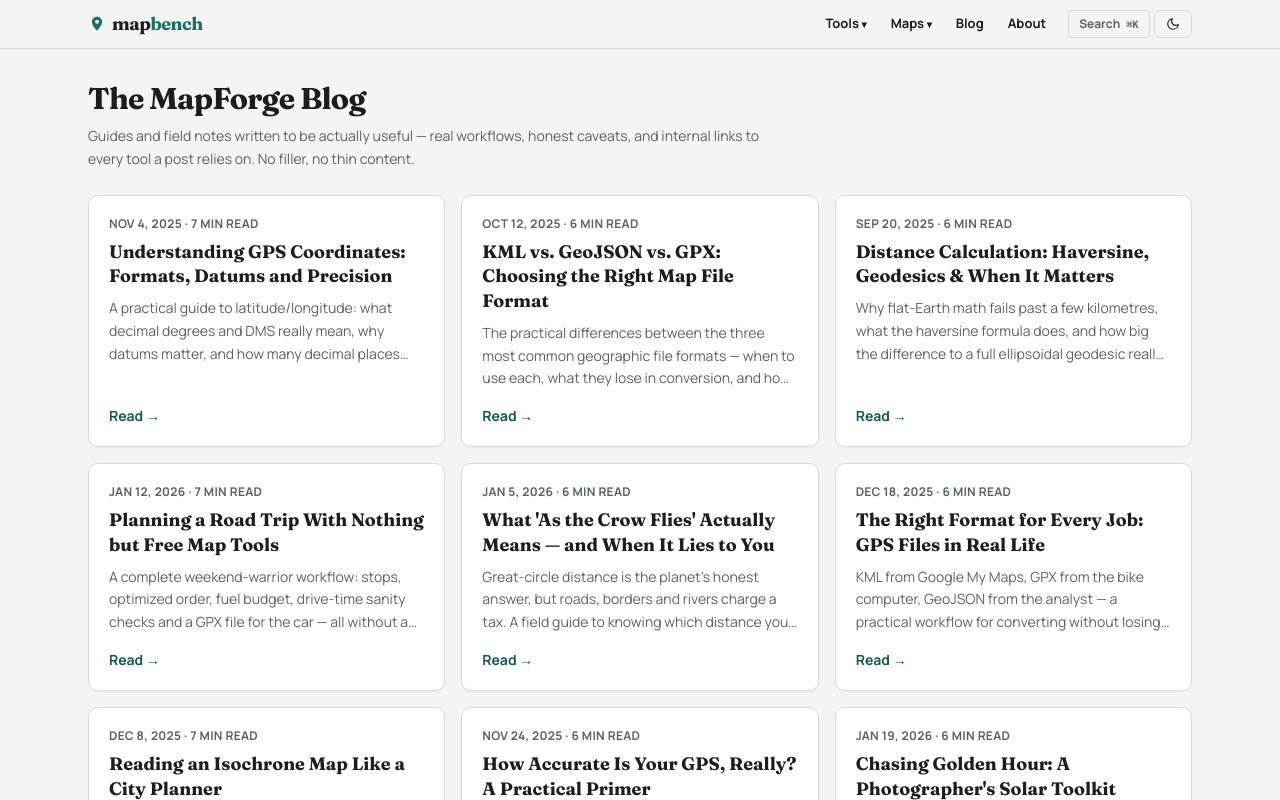
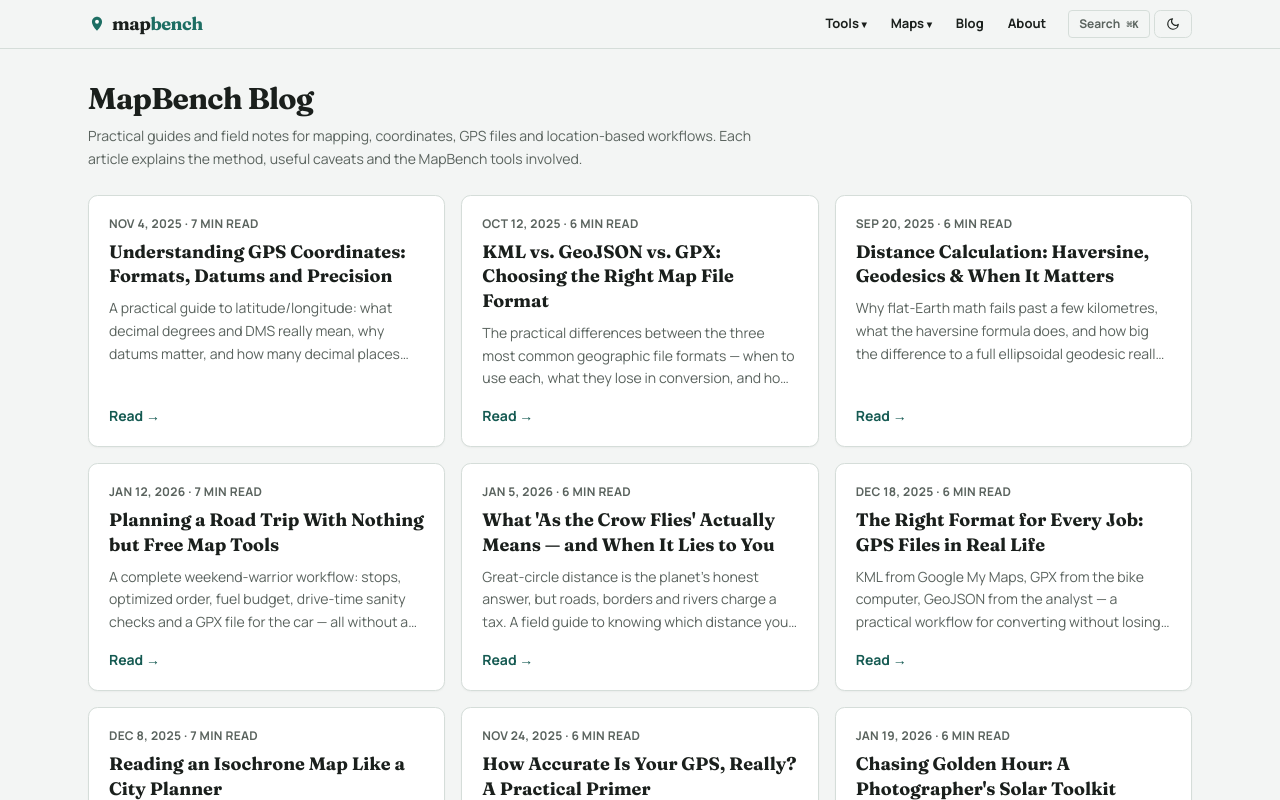
Before and after one commit to seoweblitewebservice-gif/demo, a Next.js app: page /guides in a window 1280 px wide. Shown: the top 800 px of the page. Built offline with nearby package versions, Linux system fonts and the light colour scheme.

Commit message:
Fix MapBench blog branding and metadata

```diff
--- a/src/app/guides/page.tsx
+++ b/src/app/guides/page.tsx
@@ -3,18 +3,17 @@ import Link from "next/link";
 import { ALL_GUIDES } from "@/data/allGuides";
 
 export const metadata: Metadata = {
-  title: "The MapForge Blog — Guides & Field Notes",
-  description: "Human-written guides on coordinates, GPS files, road trips, isochrones, golden hour, hardiness zones and city comparisons — every post linked to the free tools it uses.",
+  title: "MapBench Blog — Mapping Guides & Field Notes",
+  description: "Practical MapBench guides on coordinates, GPS files, road trips, isochrones, golden hour, hardiness zones and city comparisons, with links to the tools used in each workflow.",
   alternates: { canonical: "/guides" },
 };
 
 export default function GuidesPage() {
   return (
     <div>
-      <h1 className="font-display text-3xl font-bold tracking-tight">The MapForge Blog</h1>
+      <h1 className="font-display text-3xl font-bold tracking-tight">MapBench Blog</h1>
       <p className="mt-2 max-w-2xl text-sm leading-relaxed text-mute">
-        Guides and field notes written to be actually useful — real workflows, honest caveats, and internal links
-        to every tool a post relies on. No filler, no thin content.
+        Practical guides and field notes for mapping, coordinates, GPS files and location-based workflows. Each article explains the method, useful caveats and the MapBench tools involved.
       </p>
       <div className="mt-6 grid gap-4 md:grid-cols-3">
         {ALL_GUIDES.map((g) => (
```
